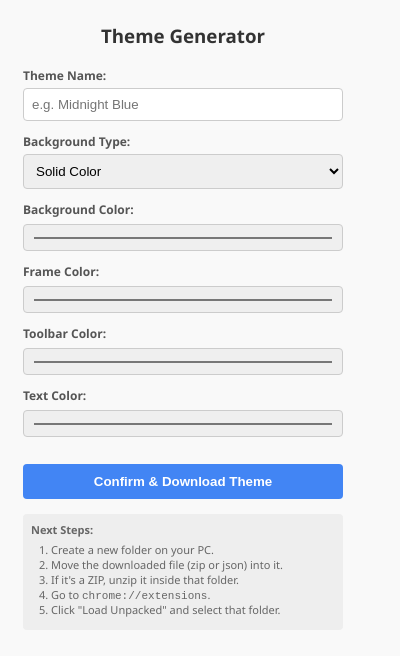
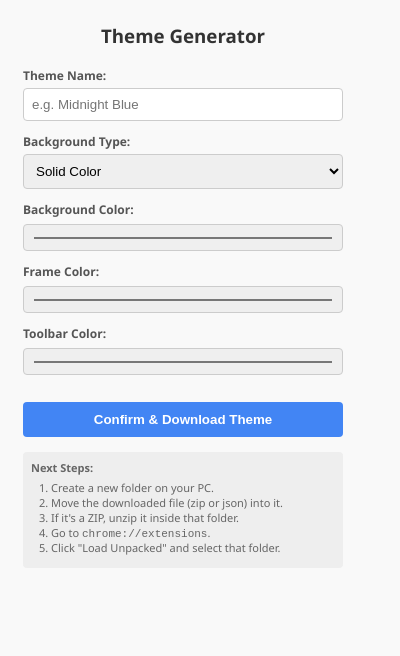
Before and after one commit to GJurado15/Chrome-Theme-Extension, a browser extension: page Chrome-theme-extension-v1.0/popup.html in a window 400 px wide. Drawn offline with Linux system fonts and the light colour scheme.

```diff
--- a/Chrome-theme-extension-v1.0/popup.html
+++ b/Chrome-theme-extension-v1.0/popup.html
@@ -108,10 +108,7 @@
     <input type="color" id="toolbarColor" value="#ffffff">
   </div>
 
-  <div class="control-group">
-    <label>Text Color:</label>
-    <input type="color" id="textColor" value="#000000">
-  </div>
+
   <button id="confirmBtn">Confirm & Download Theme</button>
 
   <div class="instructions">
--- a/Chrome-theme-extension-v1.0/popup.js
+++ b/Chrome-theme-extension-v1.0/popup.js
@@ -61,7 +61,7 @@
   // Common colors
   const frameRGB = hexToRgb(document.getElementById('frameColor').value);
   const toolbarRGB = hexToRgb(document.getElementById('toolbarColor').value);
-  const textRGB = hexToRgb(document.getElementById('textColor').value);
+  const textRGB = [0, 0, 0]; // Default black
 
   // Background Processing
   const bgType = bgTypeSelect.value;
```
